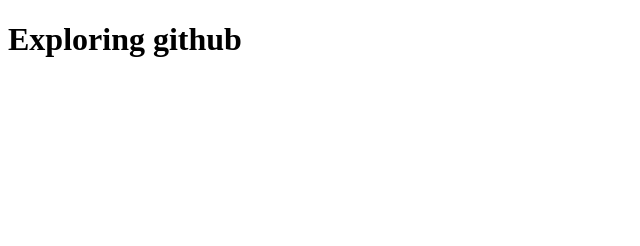
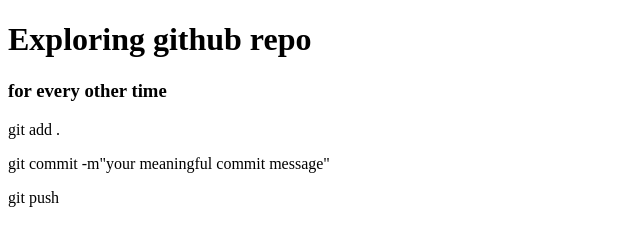
Before and after one commit to tamjidman/tis-github, a plain HTML site: page index.html in a window 1280 px wide. Shown: the whole page, without its empty margins (0-640 px from the left). Drawn offline with Linux system fonts and the light colour scheme.

Commit message:
created a index file

```diff
--- a/index.html
+++ b/index.html
@@ -6,6 +6,12 @@
     <title>Exploring github</title>
 </head>
 <body>
-    <h1>Exploring github</h1>
+    <h1>Exploring github repo</h1>
+    <div>
+        <h3>for every other time</h3>
+        <p>git add .</p>
+        <p>git commit -m"your meaningful commit message"</p>
+        <p>git push</p>
+    </div>
 </body>
 </html>
```
